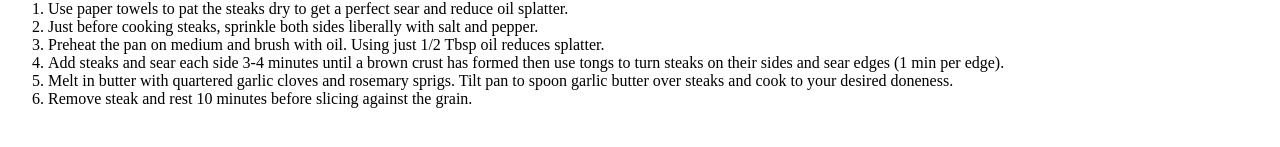
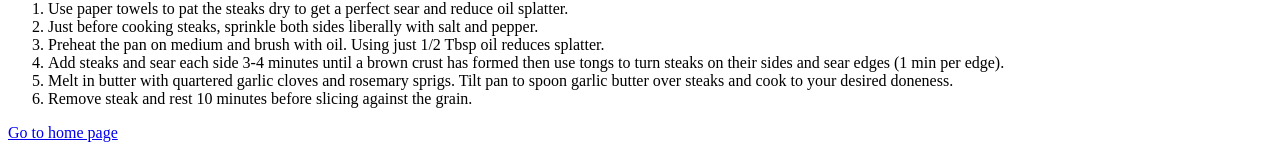
Before and after one commit to gbmagpayo/odin-recipes, a plain HTML site: page recipes/steak.html in a window 1280 px wide. Shown: the part 743-890 px from the top of the page. Before the commit the page ends 867 px from the top, so only its background shows below. Drawn offline with Linux system fonts and the light colour scheme.

Commit message:
Add link to home page in steak.html

```diff
--- a/recipes/steak.html
+++ b/recipes/steak.html
@@ -64,5 +64,6 @@
         Remove steak and rest 10 minutes before slicing against the grain.
       </li>
     </ol>
+    <a href="../index.html">Go to home page</a>
   </body>
 </html>
```
